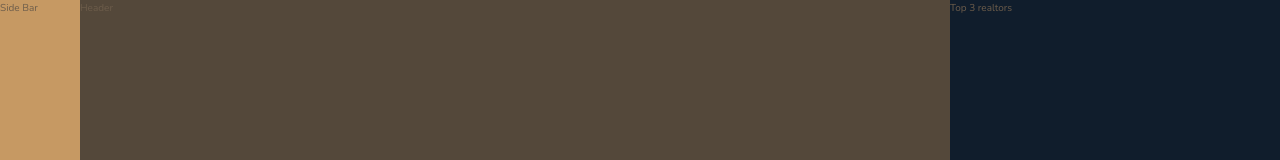
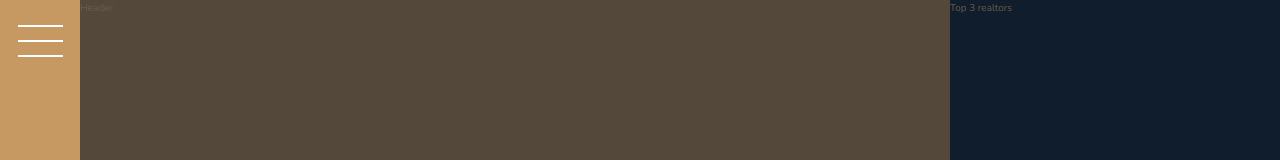
Before and after one commit to NikhilMudgal/Nexter, a website: page index.html in a window 1280 px wide. Shown: the top 160 px of the page. Drawn offline with nearby package versions, Linux system fonts and the light colour scheme.

Commit message:
Added side bar icon

```diff
--- a/index.html
+++ b/index.html
@@ -13,7 +13,7 @@
     </head>
     <body class="container">
         <div class="side-bar">
-            Side Bar
+            <button class="nav-button"></button>
         </div>
         <header class="header">
             Header
--- a/sass/_sidebar.scss
+++ b/sass/_sidebar.scss
@@ -2,4 +2,27 @@
     background-color: $color-primary;
     grid-column: sidebar-start / sidebar-end;
     grid-row: 1 / -1;  // we want side bar from start to end in grid layout w.r.t row
+    display: flex;
+    justify-content: center;
 }
+
+
+.nav-button {
+    border: none;
+    border-radius: 0;
+    background-color: #fff;
+    height: 2px;
+    width: 4.5rem;
+    margin-top: 4rem;
+    &::before,
+    &::after {
+        background-color: #fff;
+        height: 2px;
+        width: 4.5rem;
+        content: "";
+        display: block;
+    }
+
+    &::before { transform: translateY(-1.5rem); }
+    &::after { transform: translateY(1.3rem); }
+}
```
Also changed, not shown: css/style.css.
